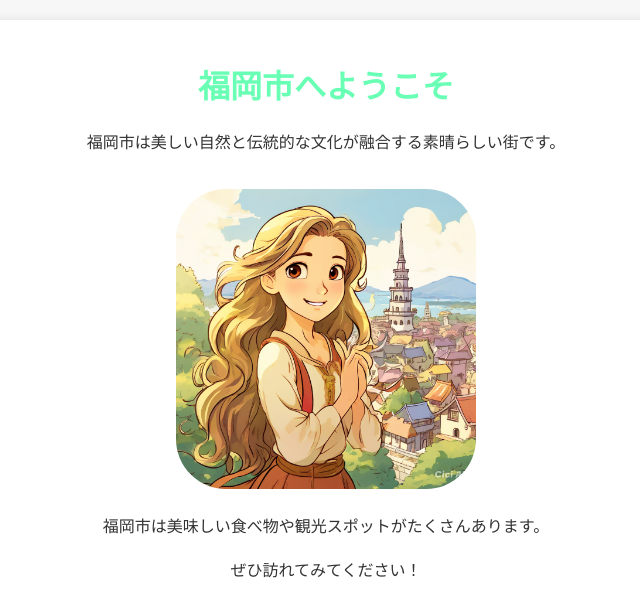
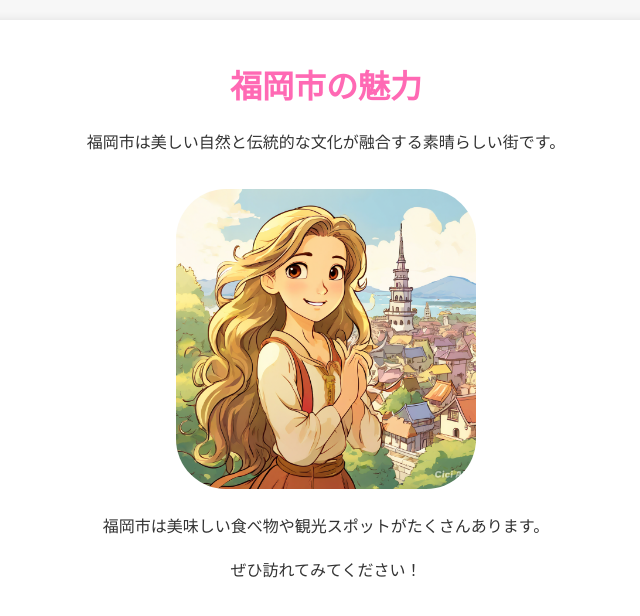
Before and after one commit to 2301370maedataiga/FE2024L0301codespace, a website: page index.html in a window 1280 px wide. Shown: the whole page, without its empty margins (314-954 px from the left). Drawn offline with Linux system fonts and the light colour scheme.

Commit message:
h1タグのエラーを修正

```diff
--- a/css/index.css
+++ b/css/index.css
@@ -6,7 +6,7 @@ body {
 }
 
 h1 {
-    color: rgb(105, 255, 180);
+    color: rgb(255, 105, 180);
 }
 
 .container {
--- a/index.html
+++ b/index.html
@@ -8,7 +8,7 @@
 
 <body>
     <div class="container">
-        <h1 id="title">福岡市へようこそ</h1>
+        <h1 id="title">福岡市の魅力</h1>
         <p>福岡市は美しい自然と伝統的な文化が融合する素晴らしい街です。</p>
         <img src="./img/fukuoka.png" alt="福岡市の魅力" width="300" height="300">
         <p>福岡市は美味しい食べ物や観光スポットがたくさんあります。</p>
```
